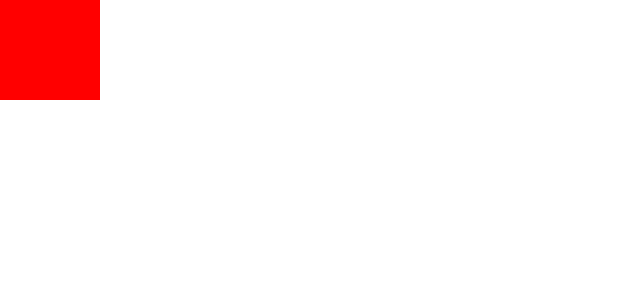
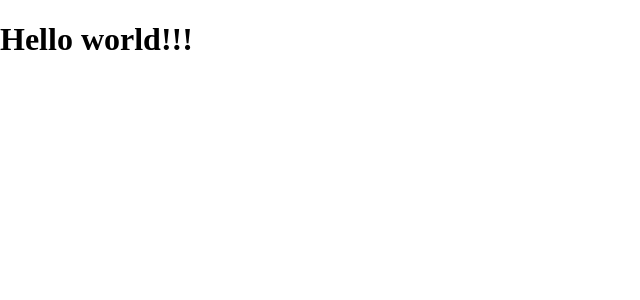
Before and after one commit to dragenet/animals-gallery-recruitment-task, a React (Vite) app: page / in a window 1280 px wide. Shown: the top 300 px of the page, without its empty margins (0-640 px from the left). Built offline with nearby package versions, Linux system fonts and the light colour scheme.

Commit message:
Add react router

```diff
--- a/index.html
+++ b/index.html
@@ -4,7 +4,6 @@
     <meta charset="UTF-8" />
     <link rel="icon" type="image/svg+xml" href="/vite.svg" />
     <meta name="viewport" content="width=device-width, initial-scale=1.0" />
-    <title>Vite + React + TS</title>
   </head>
   <body>
     <div id="root"></div>
--- a/package.json
+++ b/package.json
@@ -23,6 +23,8 @@
     "normalize.css": "^8.0.1",
     "react": "^18.2.0",
     "react-dom": "^18.2.0",
+    "react-is": ">= 16.8.0",
+    "react-router-dom": "^6.9.0",
     "styled-components": "^5.3.9"
   },
   "devDependencies": {
--- a/src/App.tsx
+++ b/src/App.tsx
@@ -1,4 +1,7 @@
+import { RouterProvider } from 'react-router-dom';
 import styled from 'styled-components';
+
+import router from './router';
 
 const Wrapper = styled.div`
   width: 100px;
@@ -7,8 +10,7 @@ const Wrapper = styled.div`
 `;
 
 function App() {
-  return <Wrapper />;
+  return <RouterProvider router={router} />;
 }
 
 export default App;
-//
--- /dev/null
+++ b/src/pages/Home.tsx
@@ -0,0 +1,2 @@
+const HomePage = () => <h1>Hello world!!!</h1>;
+export default HomePage;
--- /dev/null
+++ b/src/router.tsx
@@ -0,0 +1,5 @@
+import { createBrowserRouter } from 'react-router-dom';
+
+import Home from './pages/Home';
+
+export default createBrowserRouter([{ path: '/', element: <Home /> }]);
```
Also changed, not shown: 1 other file (tests, documents, lock files or other folders).
